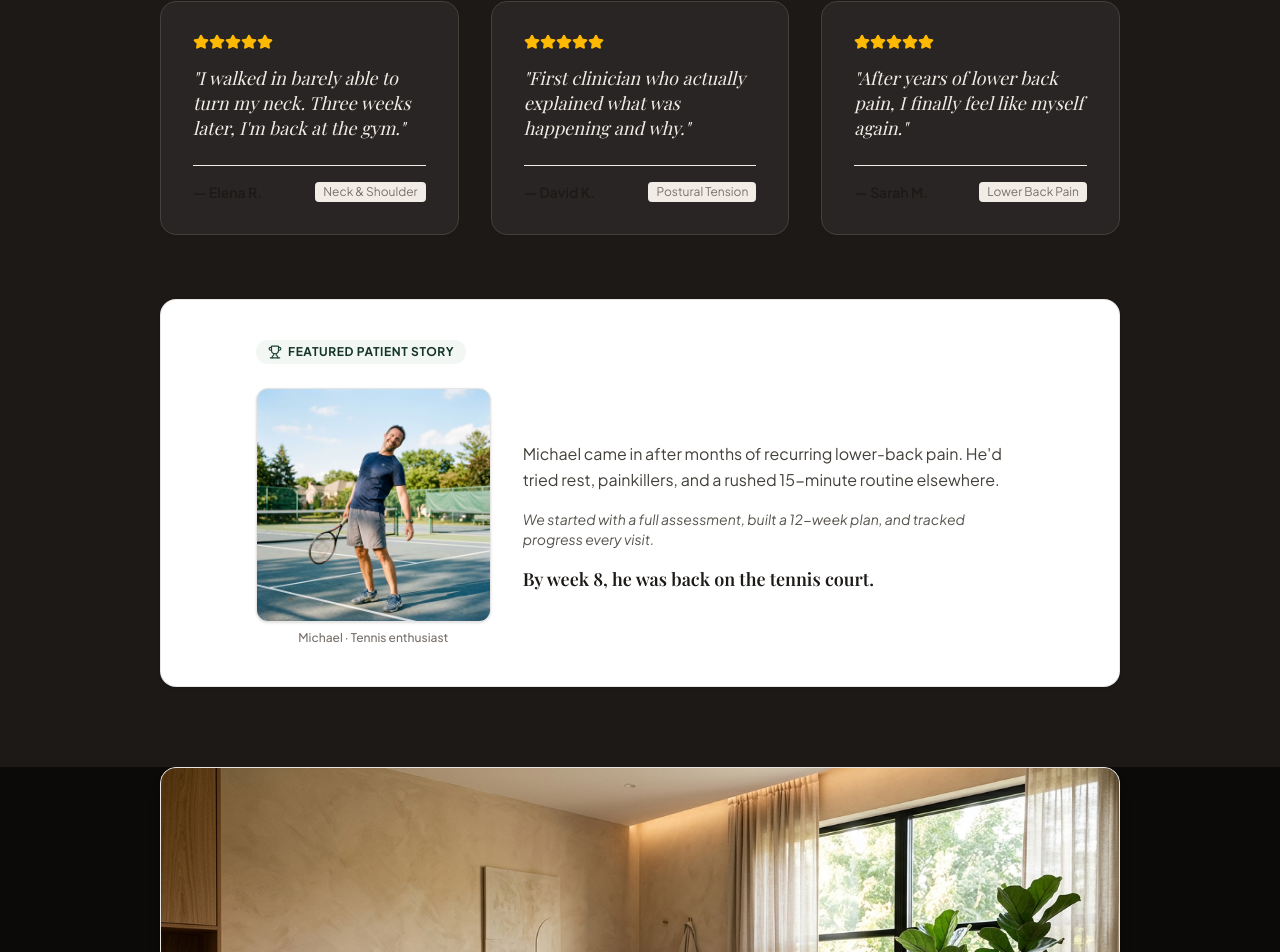
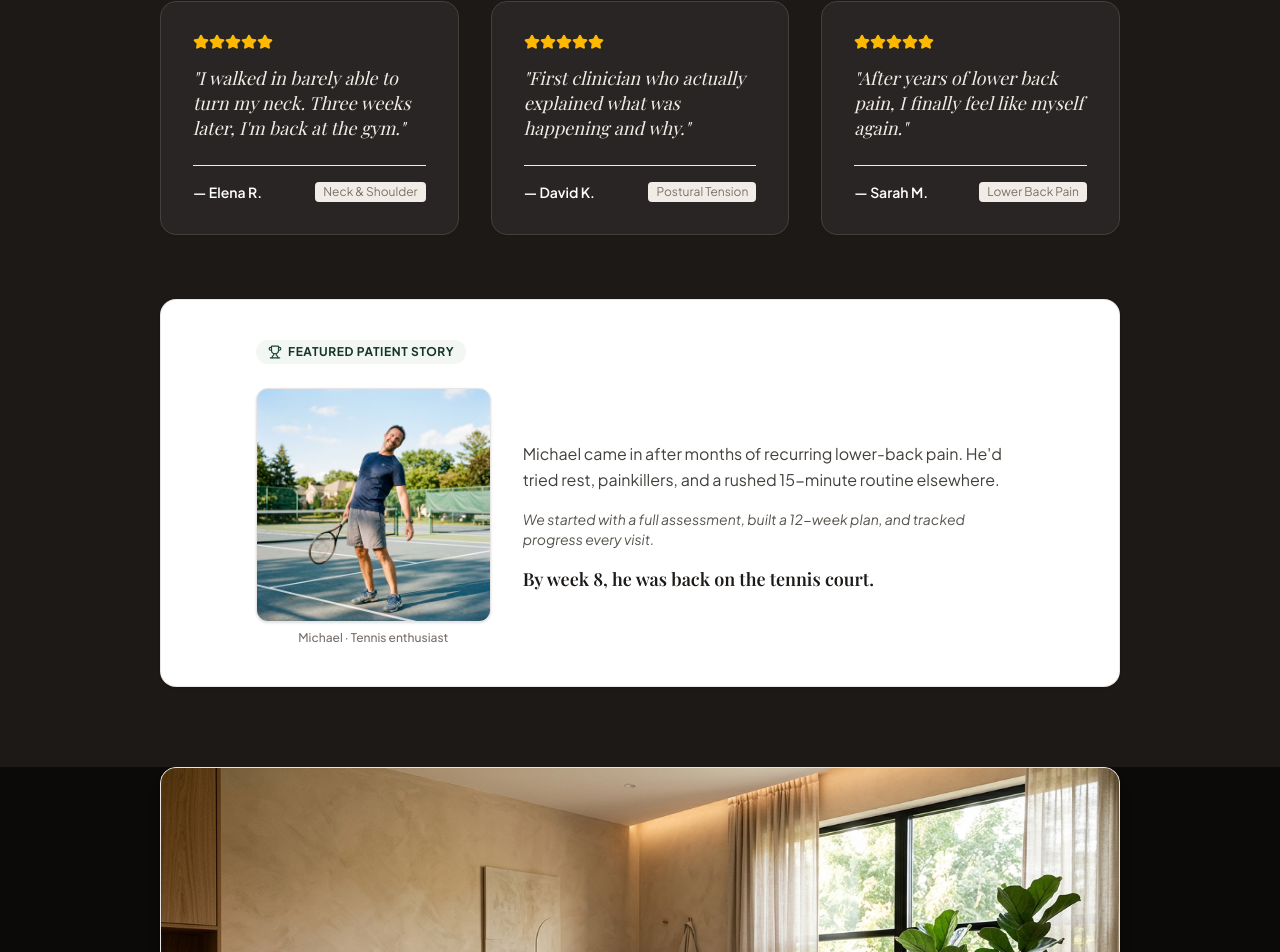
Before and after one commit to drealslick/Chiropractor-web-demo, a React (Vite) app: page / in a window 1280 px wide. Shown: the part 4676-5628 px from the top of the page. Built offline with nearby package versions, Linux system fonts and the light colour scheme; no server answers; the database is empty; a web font is replaced by a local one.

Commit message:
Update PatientsSection.tsx

```diff
--- a/src/components/PatientsSection.tsx
+++ b/src/components/PatientsSection.tsx
@@ -54,7 +54,7 @@ export const PatientsSection: React.FC<PatientsSectionProps> = ({ clinic }) => {
               </div>
 
               <div className="pt-4 border-t border-stone-100 flex items-center justify-between">
-                <span className="font-semibold text-stone-900 text-sm">
+                <span className="font-semibold text-white text-sm">
                   — {item.author}
                 </span>
                 {item.condition && (
```
